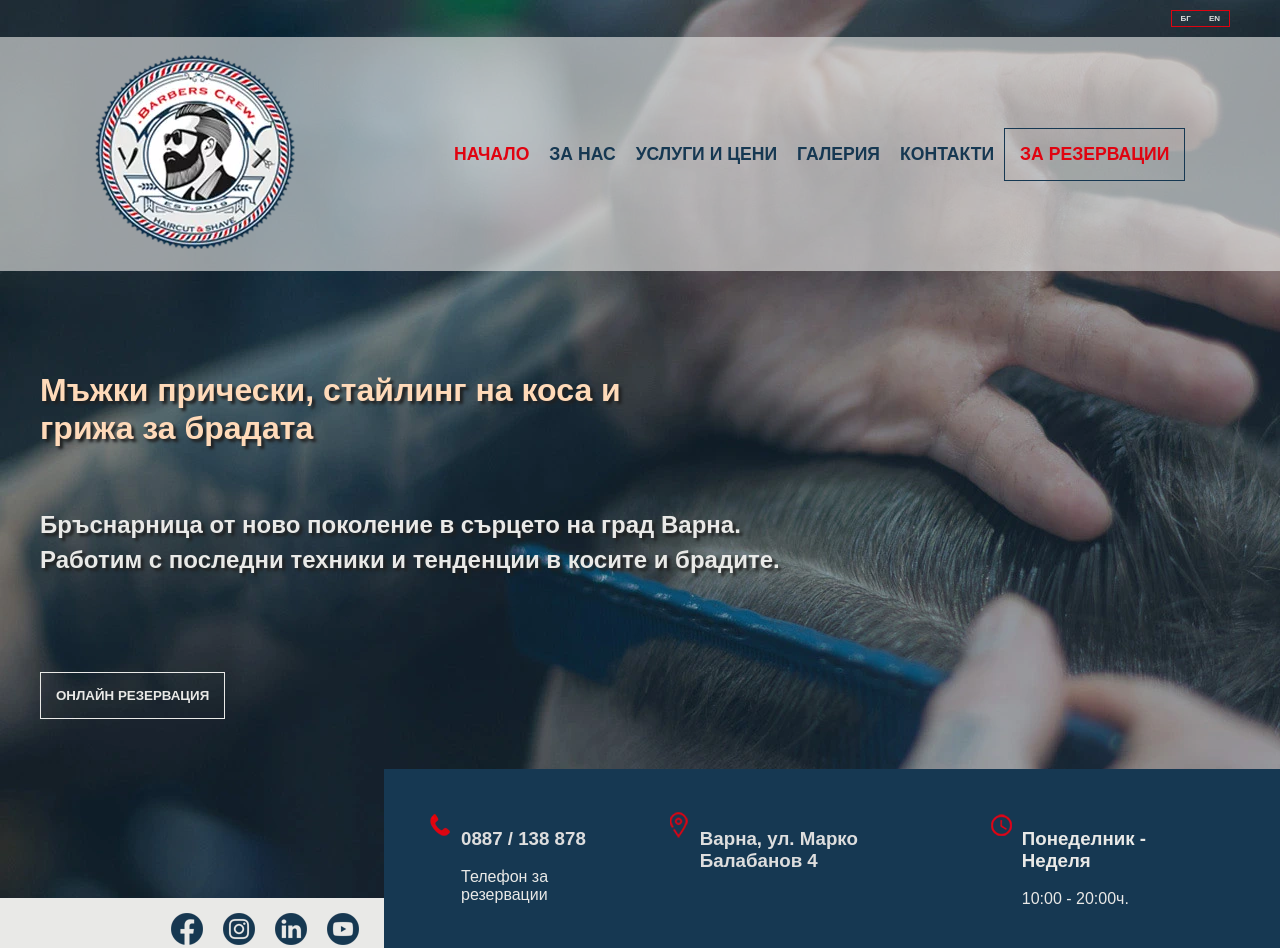
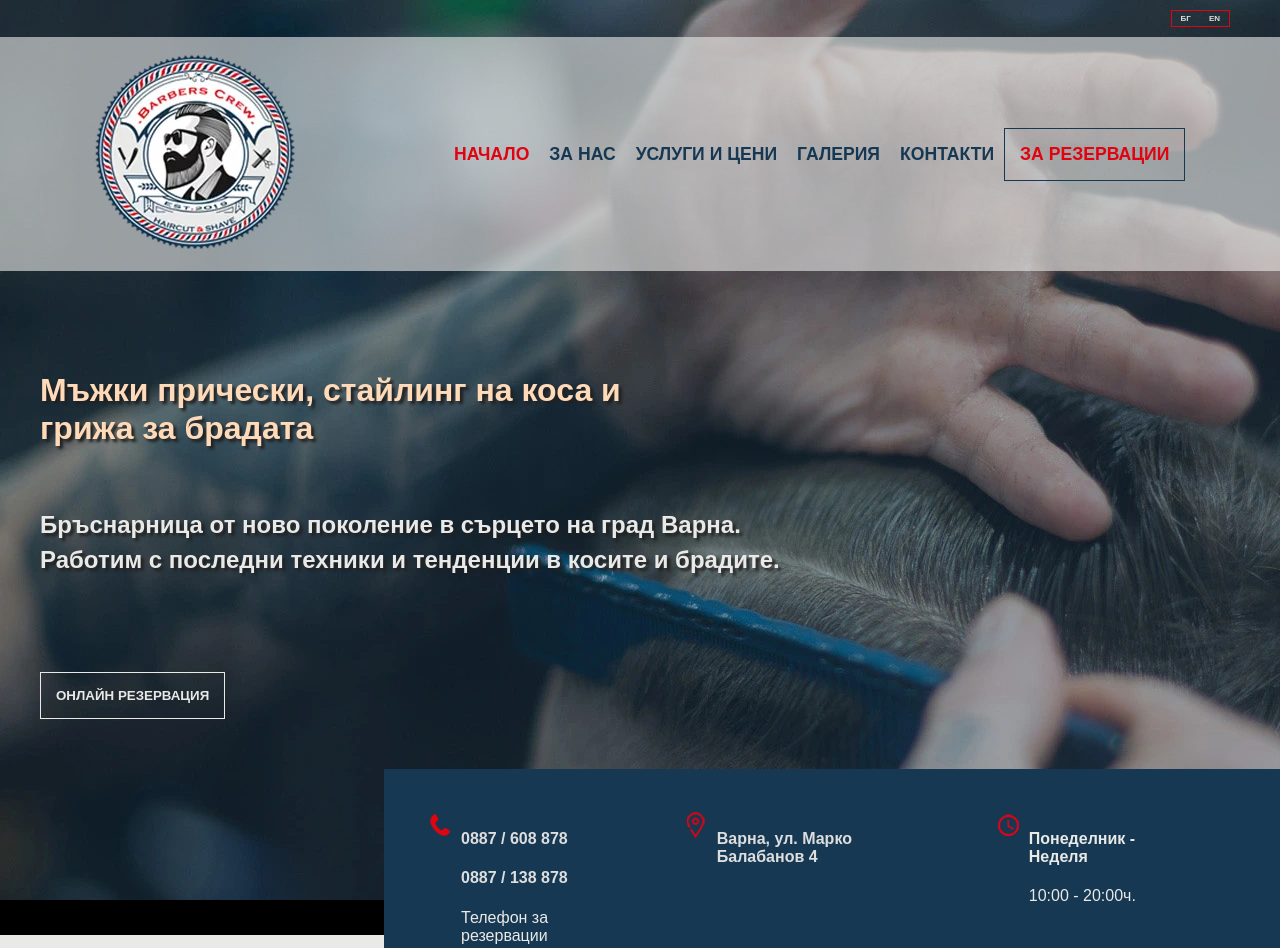
Before and after one commit to Joszeph/Vasil-Webpage, a Next.js app: page / in a window 1280 px wide. Shown: the top 948 px of the page. Built offline with nearby package versions, Linux system fonts and the light colour scheme.

Commit message:
Add files via upload

```diff
--- a/pages/index.js
+++ b/pages/index.js
@@ -57,22 +57,22 @@ export default function Home() {
         </div>
         <div className={styles.contactsInfo}>
             <img src="/phone_icon.webp" alt="phone_icon_Barbers_Crew"  width={32} height={32}/>
-            <div>
-                <h3><a href="tel:0887138 878">0887 / 138 878</a></h3>
-                <p>{t.telP}</p>
+            <div className={styles.tel}>
+                <h4><a href="tel:0887608878">0887 / 608 878</a></h4>
+                <h4><a href="tel:0887138878">0887 / 138 878</a></h4>
+                <p className={styles.telP}>{t.telP}</p>
             </div>
             <img src="/location_icon.webp" alt="location_icon_Barbers_Crew"  width={32} height={32}/>
             <div>
             <Link href="/contacts"><a>
-            <h3>
-                {t.addH3}</h3>
-                <p>{t.addP}</p>
+                <h4>{t.addH3}</h4>
+                <h4>{t.addP}</h4>
                 </a></Link>
 
             </div>
             <img src="/clock_icon.webp" alt="clock_icon_Barbers_Crew"  width={32} height={32}/>
             <div>
-                <h3>{t.workH3}</h3>
+                <h4>{t.workH3}</h4>
                 <p>{t.workH}</p>
             </div>
         </div>
```
